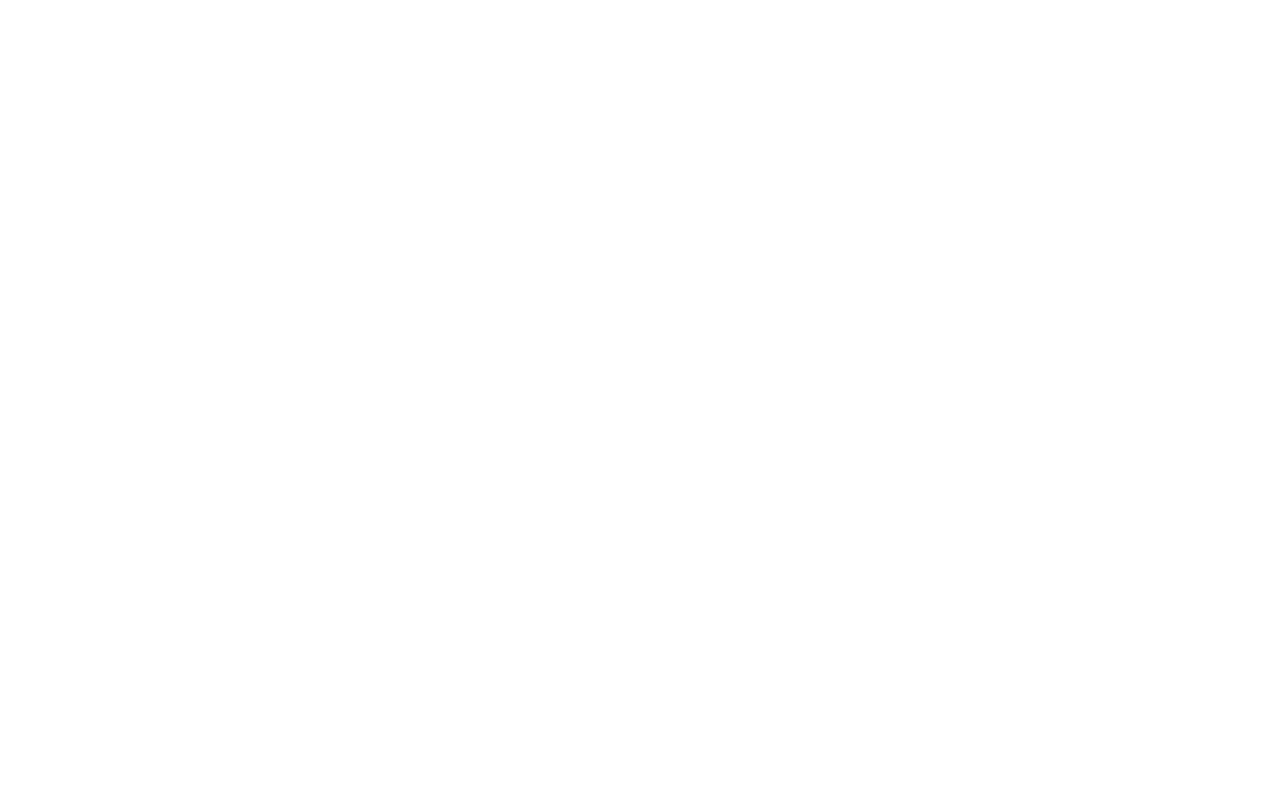
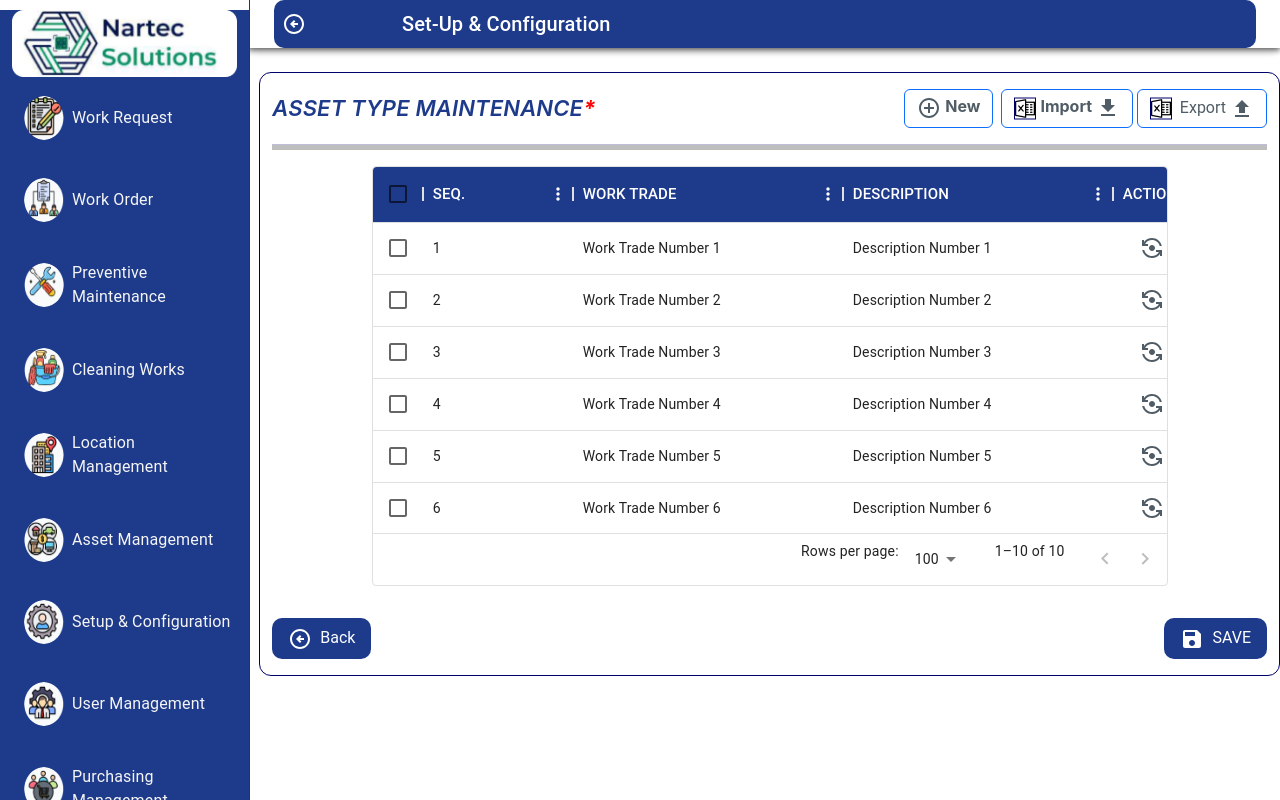
Before and after one commit to zakirya592/fmsFrontEnd, a React (Create React App) app: page /setupConfiguration in a window 1280 px wide. Before the commit this address had no page. Built offline with nearby package versions, Linux system fonts and the light colour scheme.

Commit message:
setupAndConfuguration done

```diff
--- a/package.json
+++ b/package.json
@@ -10,6 +10,8 @@
     "@mui/material": "^5.13.2",
     "@mui/styled-engine-sc": "^5.12.0",
     "@mui/x-data-grid": "^6.6.0",
+    "@mui/x-data-grid-generator": "^6.6.0",
+    "@mui/x-data-grid-pro": "^6.6.0",
     "@testing-library/jest-dom": "^5.16.5",
     "@testing-library/react": "^13.4.0",
     "@testing-library/user-event": "^13.5.0",
--- a/src/Component/AllRounter/Pagerounter.jsx
+++ b/src/Component/AllRounter/Pagerounter.jsx
@@ -3,6 +3,7 @@
 import Fmsmain from '../../Pages/FMS Main/Fmsmain'
 import Viewwork from '../../Pages/Work Request/View modify/Viewwork'
 import LocationManagement from '../../Pages/LocationManagement/LocationManagement'
+import SetupAndConfiguration from '../../Pages/Setup&Configuration/SetupAndConfiguration'
 function Pagerounter() {
 
   return (
@@ -18,6 +19,8 @@
                   {/* Location Management */}
                   <Route exact path='/locationmanagement' element={<LocationManagement/>}/>
 
+                  {/* Setup & Configuration */}
+                  <Route exact path='/setupConfiguration'  element={<SetupAndConfiguration/>}/>
               </Routes>
           </BrowserRouter>
     </>
--- a/src/Component/Siderbar/Sidebar.css
+++ b/src/Component/Siderbar/Sidebar.css
@@ -37,7 +37,6 @@
     line-height: 19px;
     /* text-align: center; */
     margin-left: 10px;
-    color: #F5F5F5;
     font-weight: bold;
 }
 .css-hyum1k-MuiToolbar-root{
--- a/src/Component/Siderbar/Siderbar.jsx
+++ b/src/Component/Siderbar/Siderbar.jsx
@@ -136,7 +136,7 @@
                           })}>
                               <ListItemButton>
                                   <ListItemIcon>
-                                      {index % 2 === 0 ? <img src={Location} className="sidebaricon my-auto text-center" /> : <img src={Location} className="sidebaricon my-auto" />}
+                                      {index % 2 === 0 ? <img src={Location} className="sidebaricon my-auto text-center"  alt='location'/> : <img src={Location} className="sidebaricon my-auto" alt='loaction' />}
                                   </ListItemIcon>
                                   <ListItemText primary={text} />
                               </ListItemButton>
@@ -162,7 +162,7 @@
                   <List>
                       {['Setup & Configuration'].map((text, index) => (
                           <ListItem key={text} disablePadding onClick={(() => {
-                              navigate('/WorkRequest')
+                              navigate('/setupconfiguration')
                           })}>
                               <ListItemButton>
                                   <ListItemIcon>
--- a/src/Pages/FMS Main/Fmsmain.jsx
+++ b/src/Pages/FMS Main/Fmsmain.jsx
@@ -72,7 +72,9 @@
                                             </div>
 
                                             <div className="w-secCircle">
-                                                <div className="w-secCircleindside">
+                                                <div className="w-secCircleindside" onClick={(()=>{
+                                                    navigate('./setupconfiguration')
+                                                })}>
                                                     <img src={setupcon} alt="upwork" width='100%' />
                                                 </div>
                                                 <p className='textstyle'>Setup & Configuration</p>
--- a/src/Pages/LocationManagement/locationmanagement.css
+++ b/src/Pages/LocationManagement/locationmanagement.css
@@ -83,13 +83,20 @@
 }
 
 .css-ptiqhd-MuiSvgIcon-root{
-    display: none !important;
+    color: white !important;
+}
+
+.css-1xif2b4-MuiPopper-root-MuiDataGrid-menu .MuiDataGrid-menuList{
+    background-color: #1E3B8B !important;
+    border-radius: 5px !important;
+    color: white !important;
 }
 .MuiDataGrid-columnHeadersInner{
     background-color: #1E3B8B    ;
     color: white;
 font-size: 15px;
 }
+
 .topermaringpage{
     width: 80vw;
 }
--- /dev/null
+++ b/src/Pages/Setup&Configuration/SetupAndConfiguration.jsx
@@ -0,0 +1,115 @@
+import Box from '@mui/material/Box';
+import React from 'react';
+import SaveIcon from '@mui/icons-material/Save';
+import Siderbar from '../../Component/Siderbar/Siderbar';
+import excel from '../../Image/excel.png';
+import FileUploadIcon from '@mui/icons-material/FileUpload';
+import './setupAndConfiguration.css';
+import AppBar from '@mui/material/AppBar';
+import Toolbar from '@mui/material/Toolbar';
+import GetAppIcon from '@mui/icons-material/GetApp';
+import Typography from '@mui/material/Typography';
+import AddCircleOutlineIcon from '@mui/icons-material/AddCircleOutline';
+import DeleteOutlineIcon from '@mui/icons-material/DeleteOutline';
+import FlipCameraAndroidIcon from '@mui/icons-material/FlipCameraAndroid';
+import ArrowCircleLeftOutlinedIcon from '@mui/icons-material/ArrowCircleLeftOutlined';
+import { DataGrid } from '@mui/x-data-grid';
+
+function SetupAndConfiguration() {
+  const columns = [
+    { field: 'id', headerName: 'SEQ.', width: 150 },
+    { field: 'workTrade', headerName: 'WORK TRADE', width: 270 },
+    { field: 'description', headerName: 'DESCRIPTION', width: 270 },
+    {
+      field: 'action',
+      headerName: 'ACTION',
+      width: 170,
+      renderCell: (params) => (
+        <div>
+          <button type="button" className="btn  mx-1 color2 btnwork">
+            <FlipCameraAndroidIcon/>
+          </button>
+          <button type="button" className="btn  mx-1 color2 btnwork">
+          <DeleteOutlineIcon/>
+          </button>
+        </div>
+      ),
+    },
+  ];
+
+  const generateRandomData = () => {
+    const rows = [];
+    for (let i = 1; i <= 10; i++) {
+      rows.push({
+        id: i,
+        workTrade: `Work Trade Number ${i}`,
+        description: `Description Number  ${i}`,
+      });
+    }
+    return rows;
+  };
+
+  const rows = generateRandomData();
+
+  return (
+    <>
+      <div className="bg">
+        <Box sx={{ display: "flex" }}>
+          <Siderbar />
+          <AppBar className="fortrans locationfortrans" position="fixed">
+            <Toolbar>
+              <Typography variant="h6" noWrap component="div" className="d-flex py-2 ">
+                <ArrowCircleLeftOutlinedIcon className="my-auto text-start me-5 ms-2" />
+                <p className="text-center my-auto ms-5">Set-Up & Configuration</p>
+              </Typography>
+            </Toolbar>
+          </AppBar>
+          <div className="topermaringpage mb- container">
+            <div className="py-3">
+              <div className="d-flex justify-content-between my-auto">
+                <p className="color1 workitoppro my-auto">ASSET TYPE MAINTENANCE
+                  <span className='star'>*</span>
+                </p>
+                <div className="d-flex">
+                  <button type="button" className="btn btn-outline-primary mx-1 color2 btnwork">
+                    <AddCircleOutlineIcon className="me-1" />
+                    New
+                  </button>
+                  <button type="button" className="btn btn-outline-primary mx-1 color2 btnwork">
+                    <img src={excel} alt="export" className='me-1' />
+                    Import <GetAppIcon />
+                  </button>
+                  <button type="button" className="btn btn-outline-primary color2">
+                    <img src={excel} alt="export" className='me-1' /> Export <FileUploadIcon />
+                  </button>
+                </div>
+              </div>
+              <hr className="color3 line width" />
+              <div style={{ height: 420, width: '80%' }} className='tableleft'>
+                <DataGrid
+                  rows={rows}
+                  columns={columns}
+                  pageSize={5}
+                  checkboxSelection
+                  disableRowSelectionOnClick
+                />
+              </div>
+            </div>
+            <div className="d-flex justify-content-between mt-3 mb-3">
+              <button type="button" className="border-0 px-3 savebtn py-2">
+                <ArrowCircleLeftOutlinedIcon className='me-2' />
+                Back
+              </button>
+              <button type="button" className="border-0 px-3 savebtn py-2">
+                <SaveIcon className='me-2'/>
+                SAVE
+              </button>
+            </div>
+          </div>
+        </Box>
+      </div>
+    </>
+  )
+}
+
+export default SetupAndConfiguration;
--- /dev/null
+++ b/src/Pages/Setup&Configuration/setupAndConfiguration.css
@@ -0,0 +1,4 @@
+
+    .tableleft{
+        margin-left: 10%;
+    }
```
Also changed, not shown: 1 other file (tests, documents, lock files or other folders).
